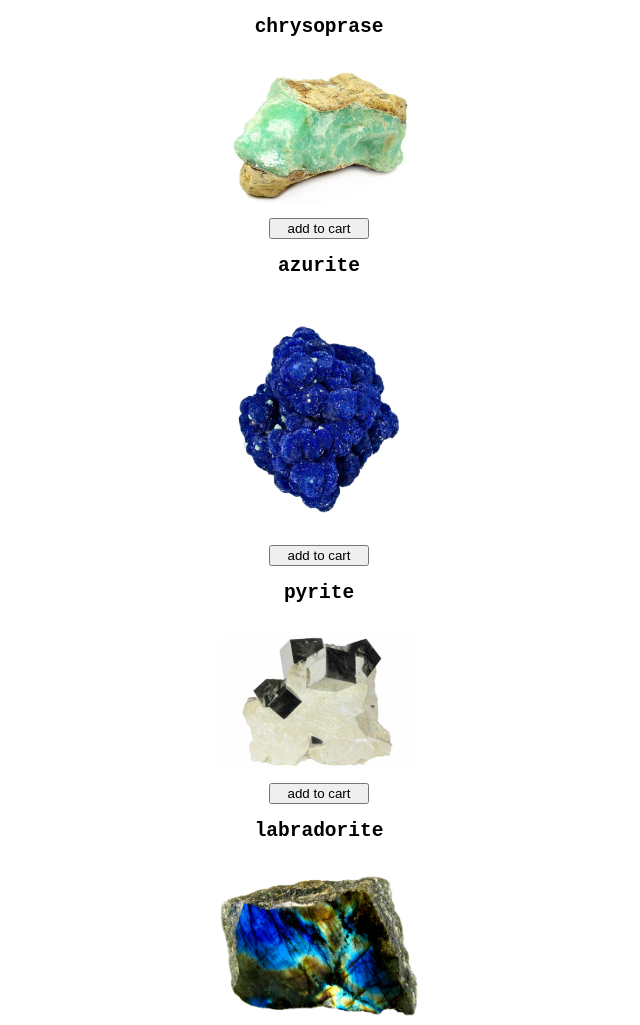
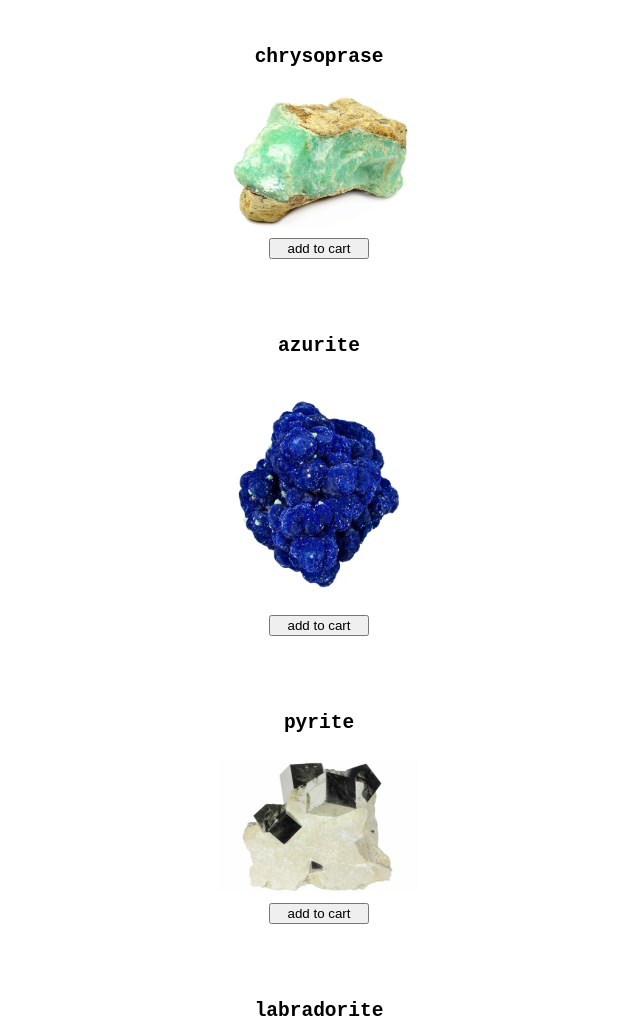
Before and after one commit to adriaivanitsky/lab-06-products, a website with bundled scripts: page index.html in a window 1280 px wide. Shown: the top 1025 px of the page, without its empty margins (321-961 px from the left). Built offline with nearby package versions, Linux system fonts and the light colour scheme.

Commit message:
more css

```diff
--- a/styles/style.css
+++ b/styles/style.css
@@ -13,7 +13,8 @@ img {
     flex-direction: column;
     justify-content: center;
     align-items: center;
-    gap: 15px;
+    gap: 10px;
+    padding: 30px;
 }
 
 button {
```
